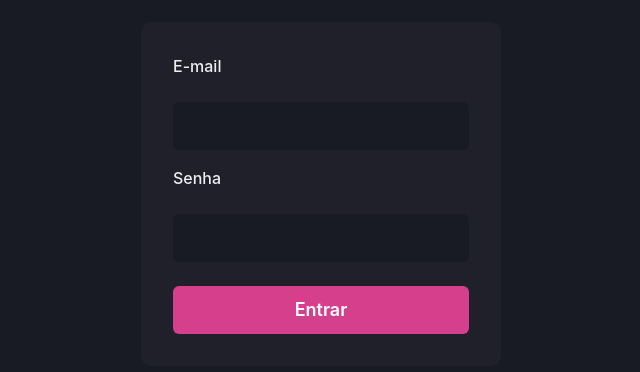
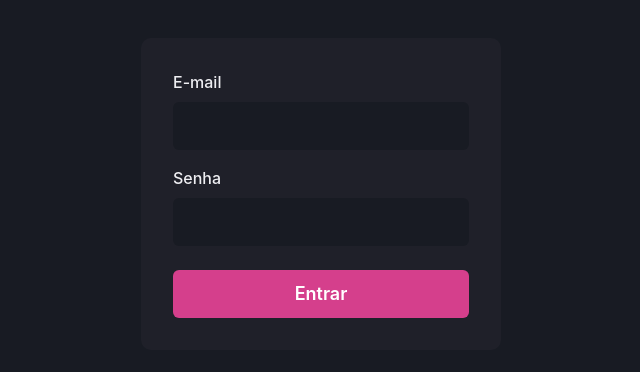
Before and after one commit to hotcaffe/dashgo, a Next.js app: page / in a window 1280 px wide. Shown: the part 206-578 px from the top of the page, without its empty margins (319-959 px from the left). Built offline with nearby package versions, Linux system fonts and the light colour scheme.

Commit message:
Input component

```diff
--- /dev/null
+++ b/src/Form/Input.tsx
@@ -0,0 +1,28 @@
+import { FormControl, FormLabel, Input as ChakraInput, InputProps as ChakraInputProps} from "@chakra-ui/react";
+
+interface InputProps extends ChakraInputProps {
+    name: string;
+    label: string;
+    type: string;
+}
+
+export default function Input({name, label, type, ...rest}){
+    return (
+        <FormControl>
+            {!!label && <FormLabel htmlFor={name}>{label}</FormLabel>}
+            <ChakraInput
+                name={name}
+                id={name}
+                type={type}
+                focusBorderColor="pink.500"
+                bgColor="gray.900"
+                variant="filled"
+                size="lg"
+                _hover={{
+                    bg: "gray.900"
+                }}
+                {...rest}
+            />
+        </FormControl>
+    )
+}
--- a/src/pages/index.tsx
+++ b/src/pages/index.tsx
@@ -1,6 +1,7 @@
-import { Button, Flex, FormLabel, Input, Stack } from "@chakra-ui/react";
+import { Button, Flex, Stack } from "@chakra-ui/react";
+import Input from "src/Form/Input";
 
-export default function Home() {
+export default function SignIn() {
   return (
     <Flex justify="center" align="center" w="100vw" h="100vh">
       <Flex
@@ -14,30 +15,8 @@
         flexDir="column"
       >
         <Stack spacing="4">
-          <FormLabel htmlFor="email">E-mail</FormLabel>
-          <Input
-            name="email"
-            type="email"
-            variant="filled"
-            bgColor="gray.900"
-            focusBorderColor="pink.500"
-            _hover={{
-              bg: "gray.900",
-            }}
-            size="lg"
-          />
-          <FormLabel htmlFor="password">Senha</FormLabel>
-          <Input
-            name="password"
-            type="password"
-            variant="filled"
-            bg="gray.900"
-            focusBorderColor="pink.500"
-            _hover={{
-              bg: "gray.900",
-            }}
-            size="lg"
-          />
+          <Input name="email" label="E-mail" type="email" />
+          <Input name="password" label="Senha" type="password" />
         </Stack>
         <Button colorScheme="pink" type="submit" mt="6" size="lg">
           Entrar
```
